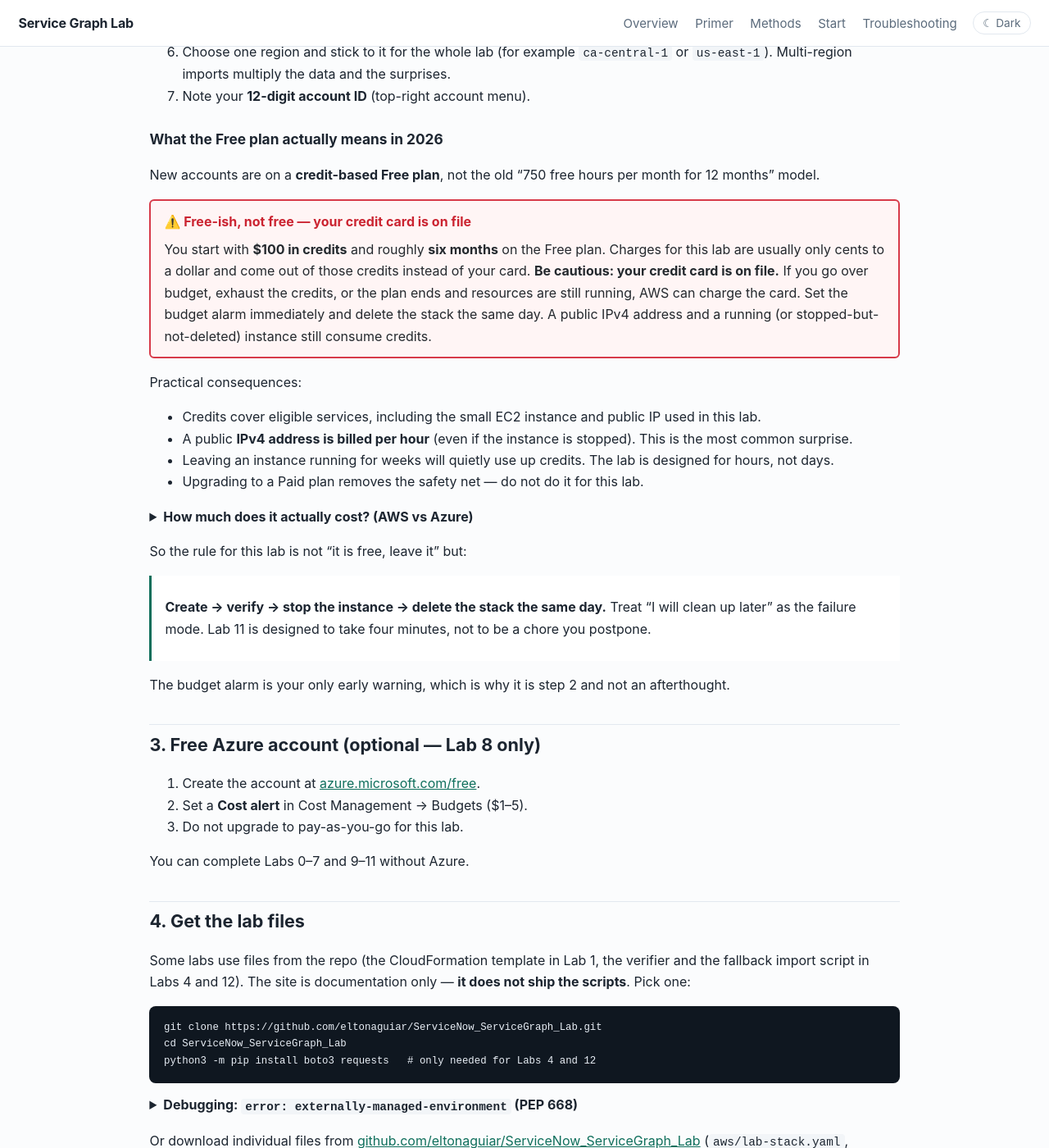
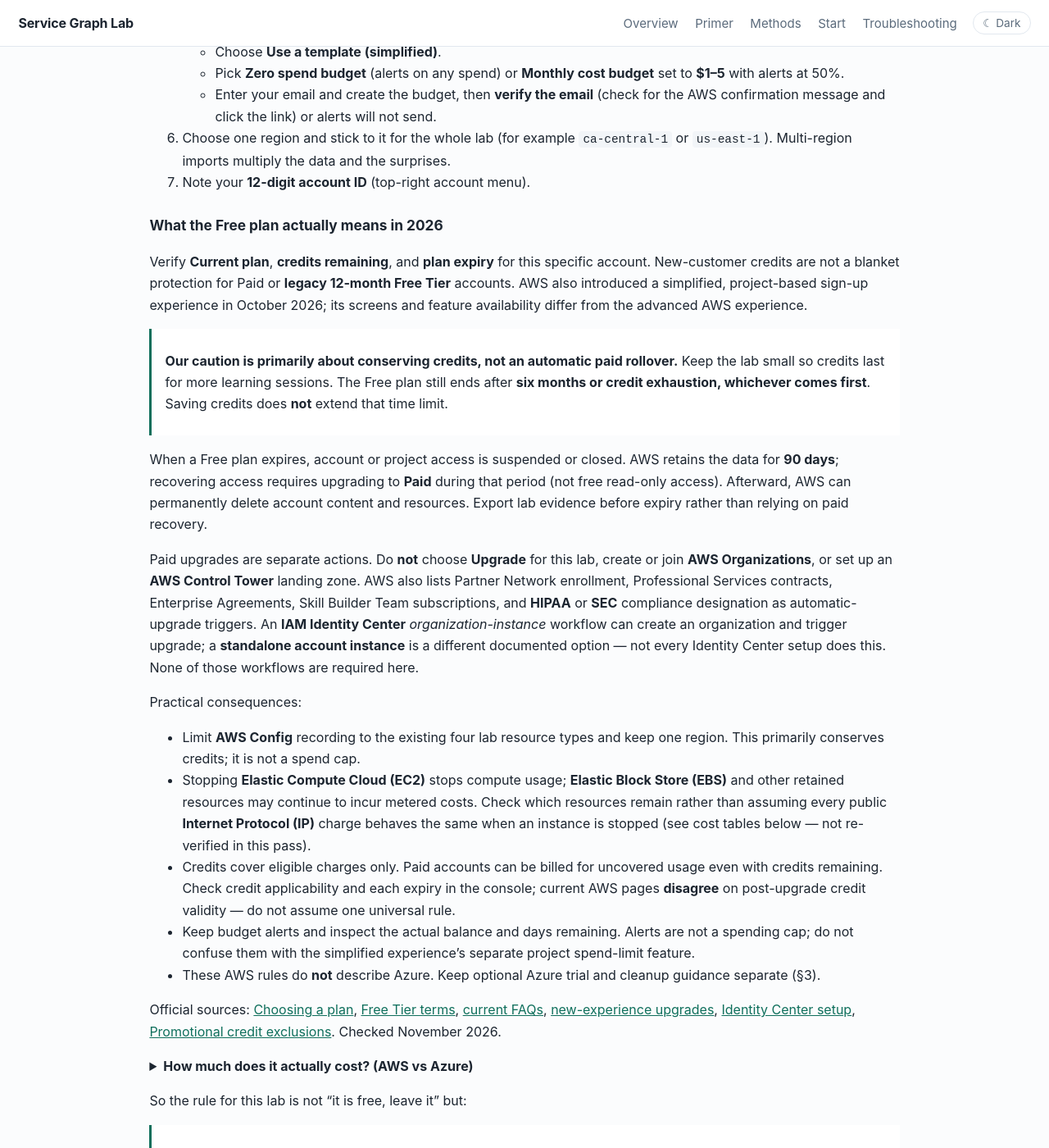
Before and after one commit to eltonaguiar/ServiceNow_ServiceGraph_Lab, a Jekyll site: the page built from labs/00-prerequisites.md, in a window 1280 px wide and 1400 px high, scrolled down 1990 px. Shown: the whole window at 82% size. Built offline with Jekyll 4.4.1, drawn with Linux system fonts in a browser that asks for light colours; some of the changed text lies outside the part shown.

Commit message:
docs: align AWS Free plan billing across home and Labs 0/1/3/11
Preserve the homepage cost snapshot while adding conserve-credits,
no auto Paid on expiry, 90-day recovery, and Organizations/Control
Tower/Identity Center nuance. Lab 0/11 expand official sources;
skip unverified public-IPv4 table rework and IRE dependency fix.

Co-authored-by: eltonaguiar <eltonaguiar@users.noreply.github.com>

```diff
--- a/labs/00-prerequisites.md
+++ b/labs/00-prerequisites.md
@@ -14,8 +14,8 @@ permalink: /labs/00-prerequisites/
 </div>
 
 <div style="border: 2px solid #d73a49; border-radius: 6px; padding: 12px 16px; margin: 16px 0; background: #fff5f5; color: #24292e;">
-<p style="margin: 0; font-weight: bold; color: #cb2431;">⚠️ Cost warning — this lab may not be completely free</p>
-<p style="margin: 8px 0 0 0; color: #24292e;">AWS and Azure can charge by the hour for a running VM, a public IP, and a disk. On a new account these amounts are usually only cents to a dollar for a short lab, and are often covered by free-tier credits — but they are not guaranteed to be zero. <strong>Your credit card is on file, so if you go over budget or leave resources running after credits expire, you can be charged.</strong> Set the budget alarm immediately, stop or deallocate resources the same day, and delete the stack when you finish. See the collapsible cost breakdown below for real numbers.</p>
+<p style="margin: 0; font-weight: bold; color: #cb2431;">⚠️ AWS plan check — conserve credits and avoid unintended upgrades</p>
+<p style="margin: 8px 0 0 0; color: #24292e;">Confirm the <strong>current plan</strong> for the <strong>Amazon Web Services (AWS)</strong> account you are using. A genuine <strong>Free plan</strong> does <strong>not</strong> automatically become <strong>Paid</strong> merely because credits run out or six months pass; access ends instead. Small scope and prompt cleanup preserve credits, but <strong>cannot</strong> extend the six‑month cap. Creating or joining <strong>AWS Organizations</strong> or setting up an <strong>AWS Control Tower</strong> landing zone can trigger a paid upgrade — neither is needed for this lab. <strong>Paid</strong>, legacy, and optional <strong>Microsoft Azure</strong> (Lab 8) accounts have different billing rules. Set budget <strong>alerts</strong> (they warn; they do not cap spend) and follow [Lab 11]({{ '/labs/11-cleanup/' | relative_url }}) cleanup. Read §2 below for official sources and the full explanation.</p>
 </div>
 
 ## Objective
@@ -57,7 +57,11 @@ the app.
 ### Create the account
 
 1. Go to [aws.amazon.com/free](https://aws.amazon.com/free) and create an account.
-2. A credit card is required for identity verification. AWS will not charge it while you stay on the Free plan and have credits remaining, but the card is still required.
+2. Follow the sign-up experience AWS presents. Many customers on the simplified experience do
+   **not** need a payment method at signup, although AWS may request one for identity verification;
+   other sign-up routes can differ. A payment method on file does **not** by itself mean a confirmed
+   Free plan silently becomes Paid when credits expire — check the actual plan and any upgrade
+   confirmation before continuing.
 3. After signup you will see a welcome / getting-started screen. You can skip the agent-toolkit prompts for this lab — they are not required.
 4. Confirm your plan in the account menu (top right). A typical new Free plan looks like this:
    - **Current plan:** Free
@@ -74,19 +78,50 @@ the app.
 
 ### What the Free plan actually means in 2026
 
-New accounts are on a **credit-based Free plan**, not the old “750 free hours per month for 12 months” model.
+Verify **Current plan**, **credits remaining**, and **plan expiry** for this specific account.
+New-customer credits are not a blanket protection for Paid or **legacy 12‑month Free Tier**
+accounts. AWS also introduced a simplified, project-based sign-up experience in October 2026; its
+screens and feature availability differ from the advanced AWS experience.
 
-<div style="border: 2px solid #d73a49; border-radius: 6px; padding: 12px 16px; margin: 16px 0; background: #fff5f5; color: #24292e;">
-<p style="margin: 0; font-weight: bold; color: #cb2431;">⚠️ Free-ish, not free — your credit card is on file</p>
-<p style="margin: 8px 0 0 0; color: #24292e;">You start with <strong>$100 in credits</strong> and roughly <strong>six months</strong> on the Free plan. Charges for this lab are usually only cents to a dollar and come out of those credits instead of your card. <strong>Be cautious: your credit card is on file.</strong> If you go over budget, exhaust the credits, or the plan ends and resources are still running, AWS can charge the card. Set the budget alarm immediately and delete the stack the same day. A public IPv4 address and a running (or stopped-but-not-deleted) instance still consume credits.</p>
-</div>
+> **Our caution is primarily about conserving credits, not an automatic paid rollover.** Keep the
+> lab small so credits last for more learning sessions. The Free plan still ends after **six months
+> or credit exhaustion, whichever comes first**. Saving credits does **not** extend that time limit.
+
+When a Free plan expires, account or project access is suspended or closed. AWS retains the data for
+**90 days**; recovering access requires upgrading to **Paid** during that period (not free
+read-only access). Afterward, AWS can permanently delete account content and resources. Export lab
+evidence before expiry rather than relying on paid recovery.
+
+Paid upgrades are separate actions. Do **not** choose **Upgrade** for this lab, create or join
+**AWS Organizations**, or set up an **AWS Control Tower** landing zone. AWS also lists Partner
+Network enrollment, Professional Services contracts, Enterprise Agreements, Skill Builder Team
+subscriptions, and **HIPAA** or **SEC** compliance designation as automatic-upgrade triggers. An
+**IAM Identity Center** *organization-instance* workflow can create an organization and trigger
+upgrade; a **standalone account instance** is a different documented option — not every Identity
+Center setup does this. None of those workflows are required here.
 
 Practical consequences:
 
-- Credits cover eligible services, including the small EC2 instance and public IP used in this lab.
-- A public **IPv4 address is billed per hour** (even if the instance is stopped). This is the most common surprise.
-- Leaving an instance running for weeks will quietly use up credits. The lab is designed for hours, not days.
-- Upgrading to a Paid plan removes the safety net — do not do it for this lab.
+- Limit **AWS Config** recording to the existing four lab resource types and keep one region. This
+  primarily conserves credits; it is not a spend cap.
+- Stopping **Elastic Compute Cloud (EC2)** stops compute usage; **Elastic Block Store (EBS)** and
+  other retained resources may continue to incur metered costs. Check which resources remain rather
+  than assuming every public **Internet Protocol (IP)** charge behaves the same when an instance is
+  stopped (see cost tables below — not re-verified in this pass).
+- Credits cover eligible charges only. Paid accounts can be billed for uncovered usage even with
+  credits remaining. Check credit applicability and each expiry in the console; current AWS pages
+  **disagree** on post-upgrade credit validity — do not assume one universal rule.
+- Keep budget alerts and inspect the actual balance and days remaining. Alerts are not a spending
+  cap; do not confuse them with the simplified experience’s separate project spend-limit feature.
+- These AWS rules do **not** describe Azure. Keep optional Azure trial and cleanup guidance
+  separate (§3).
+
+Official sources: [Choosing a plan](https://docs.aws.amazon.com/awsaccountbilling/latest/aboutv2/free-tier-plans.html),
+[Free Tier terms](https://aws.amazon.com/free/terms/),
+[current FAQs](https://aws.amazon.com/free/free-tier-faqs/),
+[new-experience upgrades](https://docs.aws.amazon.com/accounts/latest/reference/upgrade-account.html),
+[Identity Center setup](https://docs.aws.amazon.com/singlesignon/latest/userguide/get-set-up-for-idc.html),
+[Promotional credit exclusions](https://aws.amazon.com/awscredits/). Checked November 2026.
 
 <details>
 <summary><strong>How much does it actually cost? (AWS vs Azure)</strong></summary>
@@ -132,7 +167,10 @@ So the rule for this lab is not "it is free, leave it" but:
 > up later" as the failure mode. Lab 11 is designed to take four minutes, not to be a chore you
 > postpone.
 
-The budget alarm is your only early warning, which is why it is step 2 and not an afterthought.
+Budget alerts are one warning mechanism, not a spend cap. Also inspect the plan’s credit balance,
+expiry date and AWS notices. These cautions preserve credits on a Free plan and help avoid
+out-of-pocket charges on Paid or legacy accounts; they do **not** imply automatic paid rollover when
+a Free plan ends.
 
 ## 3. Free Azure account (optional — Lab 8 only)
 
```
Also changed, not shown: index.md (+21 -9 lines), labs/01-aws-inventory.md (+6 -0 lines), labs/03-iam-connection.md (+17 -5 lines), labs/11-cleanup.md (+11 -3 lines).
